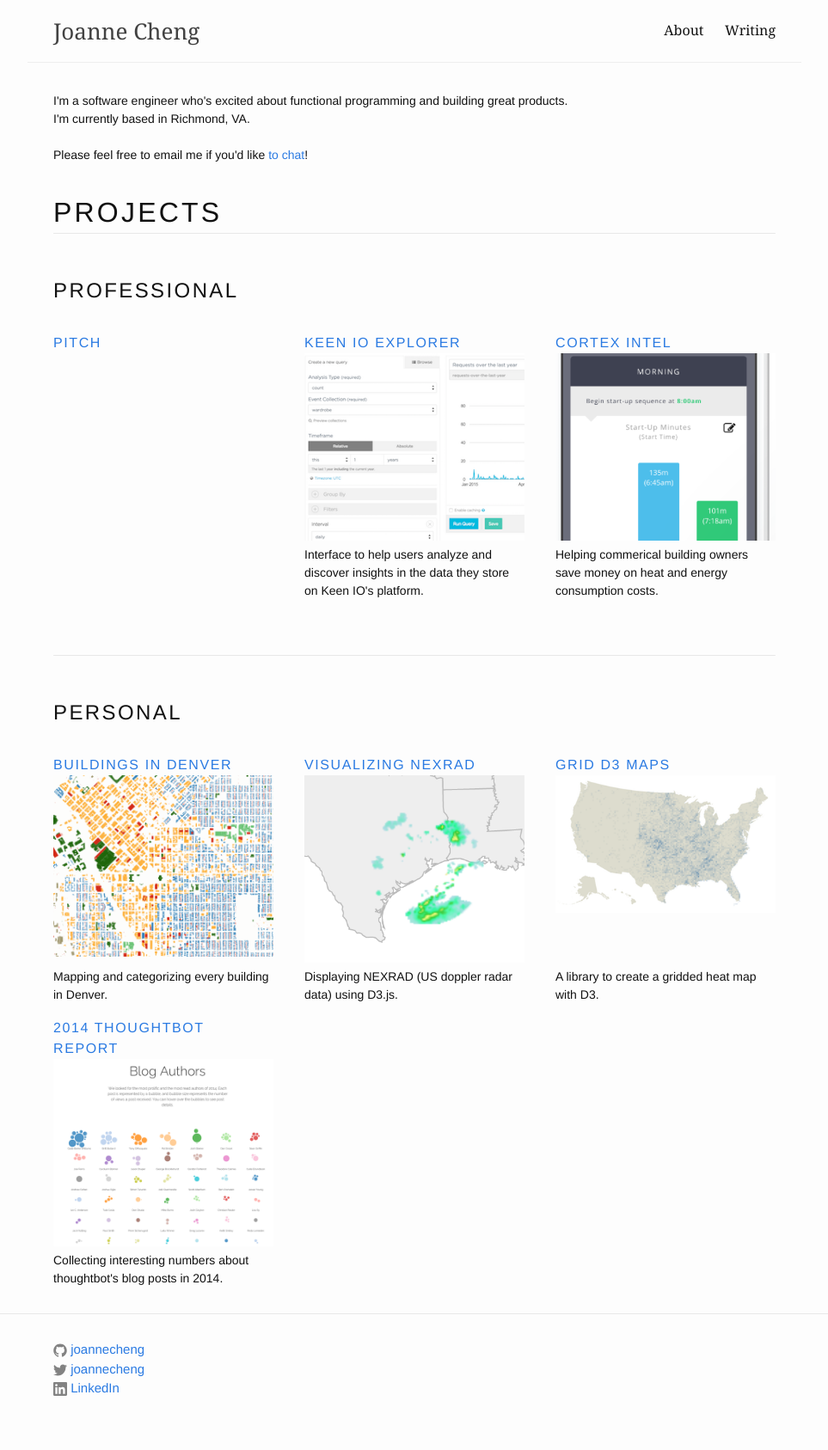
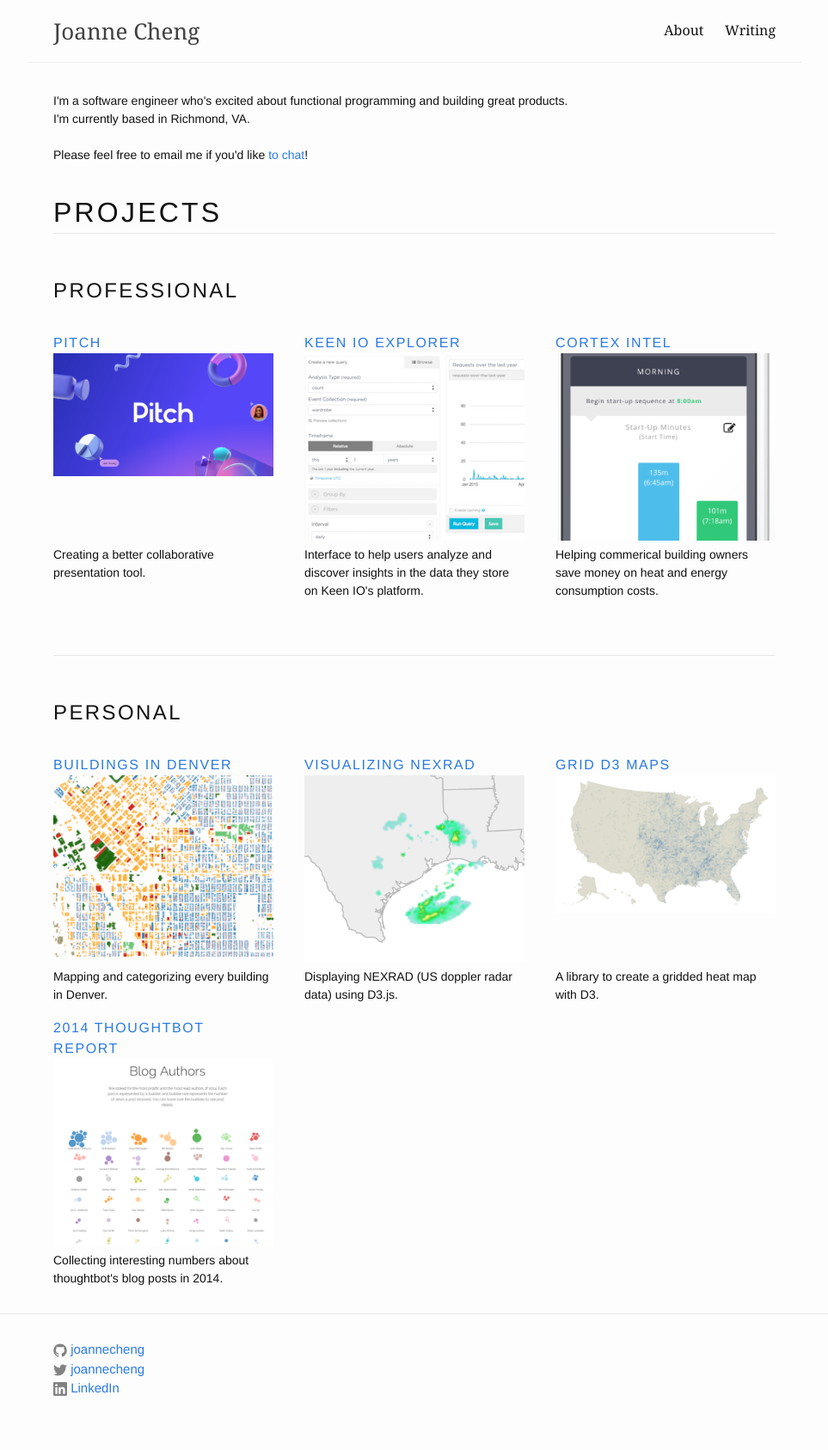
Before and after one commit to joannecheng/joannecheng.github.io, a Jekyll site: the page built from index.html, in a window 1280 px wide. Shown: the whole page at 86% size, without its empty margins (158-1121 px from the left). Built offline with Jekyll 4.4.1, drawn with Linux system fonts in a browser that asks for light colours; nearby versions of some CDN libraries; library files that are not in the unit come from our copies.

Commit message:
update front

```diff
--- a/index.html
+++ b/index.html
@@ -26,17 +26,18 @@
   <div class="flex flex-wrap items-start justify-between">
     <div class="w5 mt3">
       <div class="">
-        <a href="/projects/explorer.html">
+        <a href="/projects/pitch.html">
           <div class="ttu tracked">Pitch</div>
         </a>
 
         <div class="project-image">
-          <a href="/projects/explorer.html">
-              <img src="" />
+          <a href="/projects/pitch.html">
+              <img src="/assets/img/pitch-mini.png" />
           </a>
         </div>
 
         <div class="description f6">
+          Creating a better collaborative presentation tool.
         </div>
 
       </div>
```
Also changed, not shown: projects/pitch.html (added, +9 -0 lines), assets/img/pitch-mini.png (added), 1 other file.
